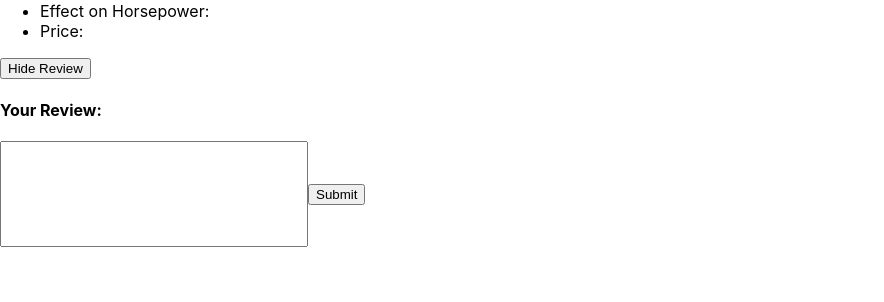
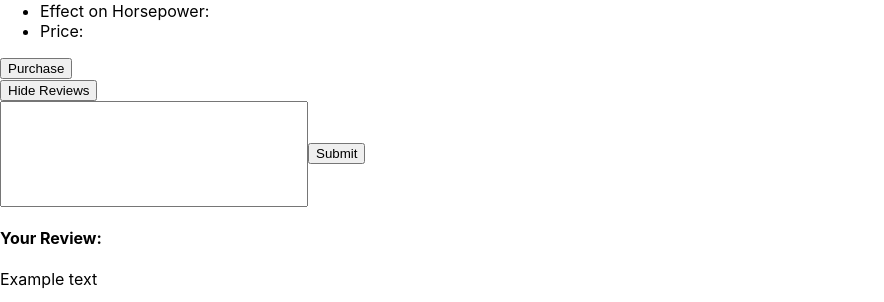
Before and after one commit to ayyyecraig/turismo-front-end, a React (Create React App) app: page /viewparts in a window 1280 px wide. Both pictures are taken after a click on the button "Leave A Review". Shown: the part 612-914 px from the top of the page, without its empty margins (0-884 px from the left). Before the commit the page ends 859 px from the top, so only its background shows below. Built offline with nearby package versions, Linux system fonts and the light colour scheme.

Commit message:
created new divs for parts page seperating parts info and reviews

```diff
--- a/src/components/Reviews.jsx
+++ b/src/components/Reviews.jsx
@@ -4,11 +4,13 @@ const Reviews = () => {
 
     return (
         <div>
-            <h4>Your Review:</h4>
             <form className="reviews">
                 <input type="text" className="reviewBox"/>
                 <button>Submit</button>
             </form>
+            {/* Have this appear after hitting submit */}
+            <h4>Your Review:</h4>
+            <p>Example text</p>
         </div>
     )
 
--- a/src/components/ViewParts.jsx
+++ b/src/components/ViewParts.jsx
@@ -11,6 +11,7 @@ const ViewParts = () => {
 
     return (
         <div>
+            <div>
                 <h1>Buy New Parts</h1>
                 <h2>Muffler:</h2>
                 <img src="https://cartreatments.com/wp-content/uploads/rust-hole-exhaust.jpg"/>
@@ -22,10 +23,14 @@ const ViewParts = () => {
                     <li>Effect on Horsepower:</li>
                     <li>Price:</li>
                 </ul>
-            <button onClick={toggleReviews}>{displayReview === false ? "Leave A Review" : "Hide Review" }</button>
+                <button>Purchase</button>
+            </div>
+            <div>
+                <button onClick={toggleReviews}>{displayReview === false ? "Leave A Review" : "Hide Reviews" }</button>
                 {/* Maybe have this appear at button click maybe not? */}
                 <div>
                     {displayReview ? <Reviews /> : null}
+                </div>
             </div>
         </div>
     )
```
Lines whose indentation alone changed are shown as unchanged.
